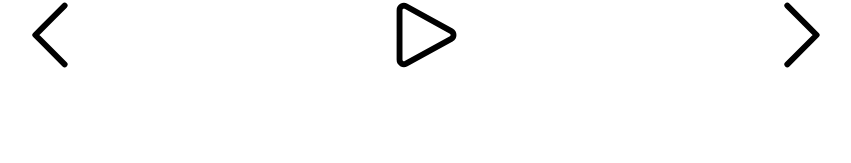
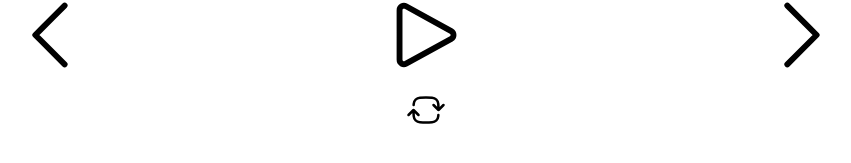
Before and after one commit to semihensar61/my-player, a React (Create React App) app: page / in a window 1280 px wide. Shown: the part 489-652 px from the top of the page, without its empty margins (214-1065 px from the left). Built offline with nearby package versions, Linux system fonts and the light colour scheme; the HTML template or start-up script is replaced by a standard one.

Commit message:
shuffle function added

```diff
--- a/src/components/Player/Player.jsx
+++ b/src/components/Player/Player.jsx
@@ -18,29 +18,37 @@ const Player = observer(() => {
     }
 
     const next =  () => {
-        AppStore.setCurrentSong("next", false)
+        AppStore.setCurrentSong("next", shuffle)
     }
 
     const previous =  () => {
-        AppStore.setCurrentSong("previous", false)
+        AppStore.setCurrentSong("previous", shuffle)
     }
+
+    const shuffleFunc = () => {
+        setShuffle(!shuffle)
+    }
+
   return (
-    <div className="grid  lg:grid-cols-12 gap-6 ">
+    <><div className="grid  lg:grid-cols-12 gap-6 ">
           <div className='col-span-12 w-full flex flex-col text-center text-2xl font-bold'>
               Player
           </div>
           <div className='col-span-8 col-start-3 grid grid-cols-9 '>
               <div className='col-span-1'>
-                <ReactSVG onClick={previous}  src="/assets/chevron-l.svg" />
+                  <ReactSVG onClick={previous} src="/assets/chevron-l.svg" />
               </div>
               <div className='col-span-1 col-start-5 '>
-                {paused ? <ReactSVG onClick={playSong}  src="/assets/play.svg" /> : <ReactSVG onClick={pauseSong} src="/assets/pause.svg" />}
+                  {paused ? <ReactSVG onClick={playSong} src="/assets/play.svg" /> : <ReactSVG onClick={pauseSong} src="/assets/pause.svg" />}
               </div>
               <div className='col-span-1 col-start-9'>
-                <ReactSVG onClick={next}  src="/assets/chevron-r.svg" />
+                  <ReactSVG onClick={next} src="/assets/chevron-r.svg" />
               </div>
           </div>
       </div>
+      <div className='flex flex-col text-center w-full mt-2'>
+        <ReactSVG onClick={shuffleFunc} className="w-10 self-center" src='/assets/shuffle.svg' />
+      </div></>
   );
 })
 
--- a/src/store/appStore.js
+++ b/src/store/appStore.js
@@ -16,7 +16,7 @@ class UserStore {
     if(!song) {
         this.currentSong = this.chillHop()[0]
     } else if (shuffle){
-        this.currentSong = this.chillHop()[Math.floor(Math.random() * this.chillHop().length-1)]
+        this.currentSong = this.chillHop()[Math.floor(Math.random() * this.chillHop().length-1) -1]
     } else {
         if(song === "next") {
             const index = this.chillHop().findIndex((song) => song.id === this.currentSong.id)
```
Also changed, not shown: public/assets/shuffle.svg (added). Lines whose indentation alone changed are shown as unchanged.
